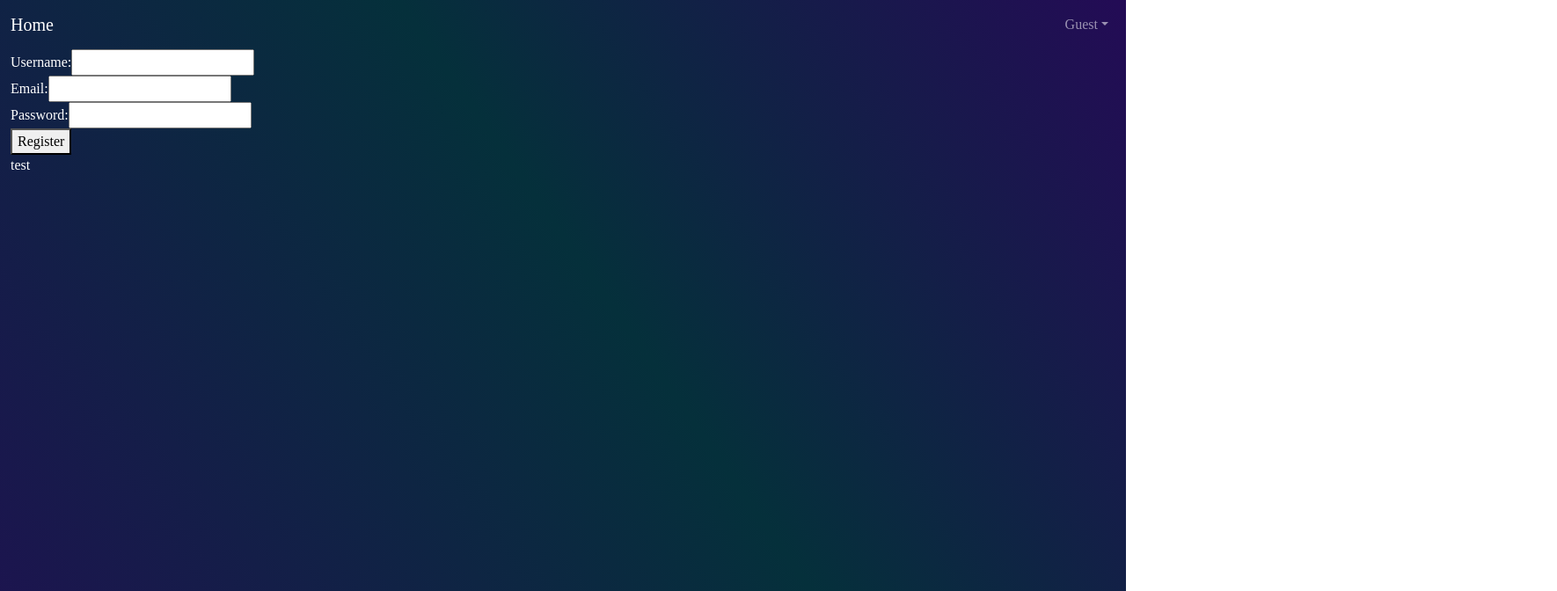
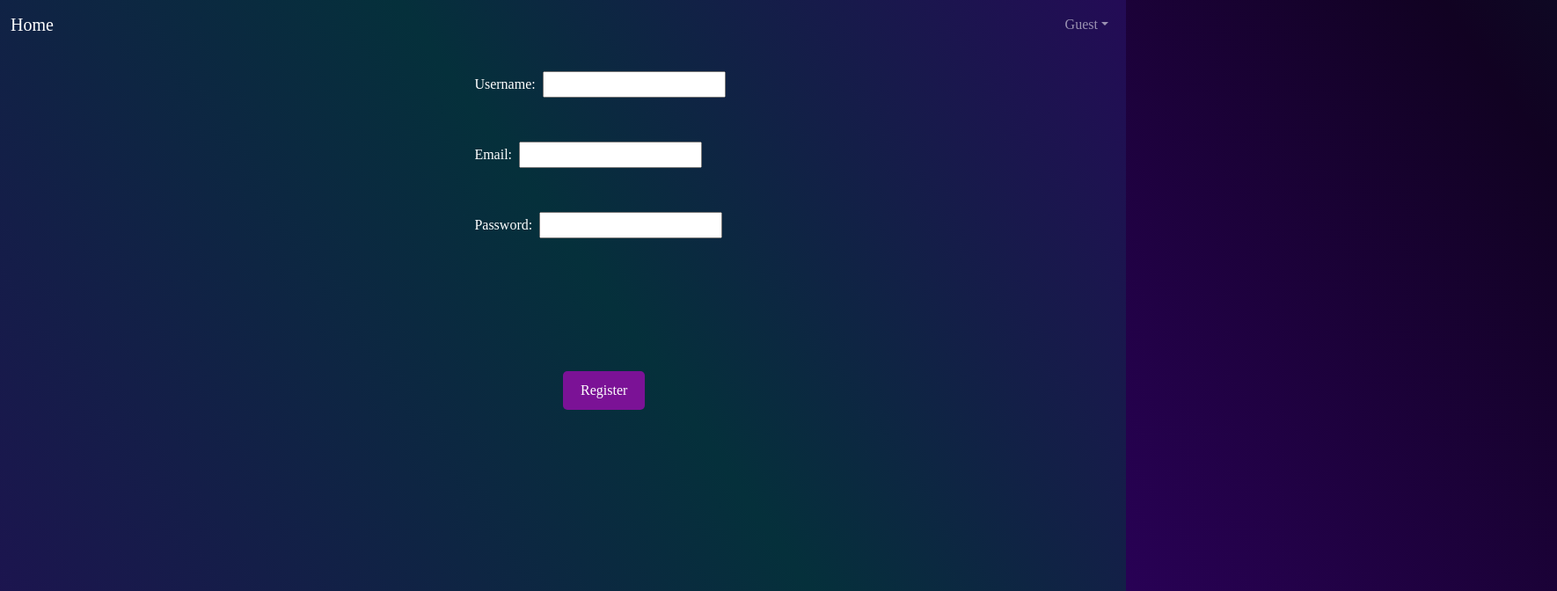
Before and after one commit to jennijjjj/FrontEnd-SENG401, a React (Create React App) app in the folder godle-react/: page /Register in a window 1280 px wide. Shown: the top 672 px of the page at 88% size, 1770 px wide, since content can reach past the window. Built offline with nearby package versions, Linux system fonts and the light colour scheme; a web font is replaced by a local one.

Commit message:
progress on register

```diff
--- a/godle-react/src/App.css
+++ b/godle-react/src/App.css
@@ -277,3 +277,26 @@ body {
 .tos-button-container {
   margin-top: 5px;
 }
+
+.register-form {
+  height: 100vh;
+  width: 100%;
+  margin-left: 40%;
+}
+
+.register-input {
+  padding: 25px;
+}
+
+.register-button {
+  margin-top: 10%;
+  padding: 10px 20px;
+  background-color: #7b1296;
+  color: #ffffff;
+  border: none;
+  border-radius: 5px;
+  cursor: pointer;
+  font-size: 16px;
+  text-align: center;
+  margin-left: 10%;
+}
--- a/godle-react/src/Register.js
+++ b/godle-react/src/Register.js
@@ -1,24 +1,28 @@
 import React from 'react';
 
 const Register = () => {
+
+    const handleRegister = () => {
+        alert("example register");
+    }
+
     return (
         <div className="register-form">
-            <form action="/submit-your-form-endpoint" method="post">
-                <div>
-                    <label for="username">Username:</label>
+            <form onSubmit={handleRegister} method="post">
+                <div className="register-input">
+                    <label for="username">Username: &nbsp;</label>
                     <input type="text" id="username" name="username" required />
                 </div>
-                <div>
-                    <label for="email">Email:</label>
+                <div className="register-input">
+                    <label for="email">Email: &nbsp;</label>
                     <input type="email" id="email" name="email" required />
                 </div>
-                <div>
-                    <label for="password">Password:</label>
+                <div className="register-input">
+                    <label for="password">Password: &nbsp;</label>
                     <input type="password" id="password" name="password" required />
                 </div>
-                <button type="submit">Register</button>
+                <button className="register-button" type="submit">Register</button>
             </form>
-            <p>test</p>
         </div>
     )
 }
```
